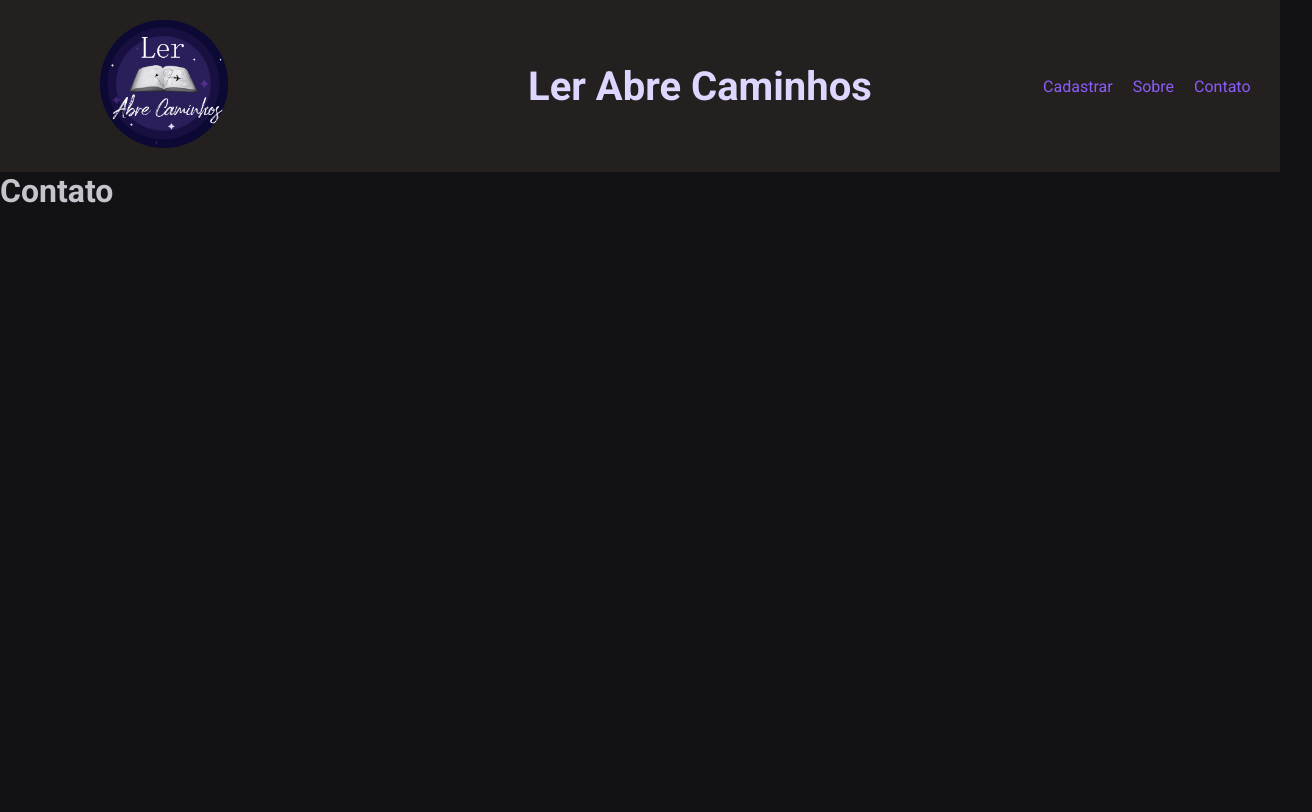
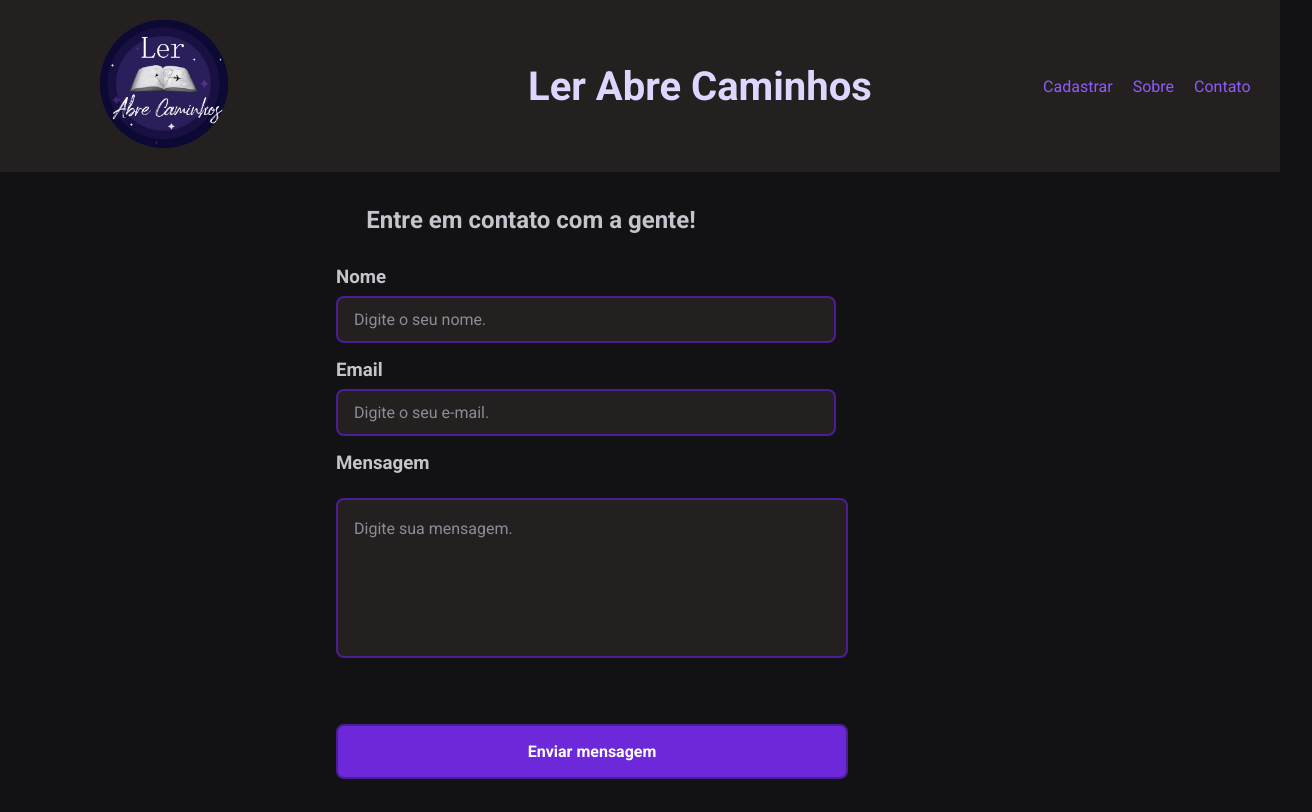
Before and after one commit to guilhermecamboim/ler-abre-caminhos-TS, a React (Vite) app: page /contato in a window 1280 px wide. Shown: the whole page, 1312 px wide, since content can reach past the window. Built offline with nearby package versions, Linux system fonts and the light colour scheme.

Commit message:
Criando página de contato.

```diff
--- a/src/pages/Contact/index.tsx
+++ b/src/pages/Contact/index.tsx
@@ -1,5 +1,111 @@
+import { useState } from 'react';
+
+import { useForm } from 'react-hook-form'
+import { zodResolver } from '@hookform/resolvers/zod'
+import * as zod from 'zod'
+
+import * as S from './styles'
+import { X } from "phosphor-react";
+import { api } from '../../lib/axios';
+
+
+interface IFormPostProps  {
+  name: string;
+  email: string;
+  yourMessage: string;
+}
+
 export function Contact(){
+
+  const [submitedPost, setSubmitedPost] = useState<any>(false);
+
+  const newPostFormSchema = zod.object({
+    name: zod.string().min(1, 'Informe um título válido.').max(100, 'O título deve ser inferior a 100 caracteres.'),
+    email: zod.string().min(1, 'Informe um parágrafo válido.').max(500, 'O parágrafo deve ser inferior a 500 caracteres.'),
+    yourMessage: zod.string().min(1, 'Informe um parágrafo válido.').max(500, 'O título deve ser inferior a 500 caracteres.'),
+  })
+
+  const { register, handleSubmit, formState: { errors } } = useForm({
+    resolver: zodResolver(newPostFormSchema)
+  })
+
+  function handleCreateNewPost(data: IFormPostProps | any) {
+
+    const title = data.title
+    const firstParagraph = data.firstParagraph
+    const secondParagraph = data.secondParagraph
+    const thirdParagraph = data.thirdParagraph
+    const impactPhrase = data.impactPhrase
+    const authorLink = data.authorLink
+    const authorSocialMedia = data.authorSocialMedia
+
+    const result = api.post('post', {
+      title,
+      firstParagraph,
+      secondParagraph,
+      thirdParagraph,
+      impactPhrase,
+      authorLink,
+      authorSocialMedia,
+    })
+
+    setSubmitedPost(true)
+
+  }
+
+
+
   return(
-    <h1>Contato</h1>
+    <S.ContainerAbout>
+
+        <S.Title>Entre em contato com a gente!</S.Title>
+
+          <form onSubmit={handleSubmit(handleCreateNewPost)} action="">
+        <S.ContainerForm>
+            <h3>Nome</h3>
+            <S.TextInputContainer>
+              <input
+                placeholder="Digite o seu nome."
+                {...register('name')}
+              />
+            </S.TextInputContainer>
+            <S.ErrorMessage >
+              <>
+                {errors.title?.message}
+              </>
+            </S.ErrorMessage>
+
+            <h3>Email</h3>
+            <S.TextInputContainer>
+              <input
+                placeholder="Digite o seu e-mail."
+                {...register('email')}
+              />
+            </S.TextInputContainer>
+            <S.ErrorMessage>
+              <>
+                {errors.title?.message}
+              </>
+            </S.ErrorMessage>
+
+            <h3>Mensagem</h3>
+            <textarea
+              placeholder="Digite sua mensagem."
+              {...register('yourMessage')}
+            />
+            <S.ErrorMessage>
+              <>
+                {errors.firstParagraph?.message}
+              </>
+            </S.ErrorMessage>
+
+            <button type="submit">Enviar mensagem</button>
+        </S.ContainerForm>
+          </form>
+        <S.PopUpSuccess color={submitedPost}>
+          <p>Mensagem enviada com sucesso</p>
+          <X size={18} onClick={() => setSubmitedPost(false)}/>
+        </S.PopUpSuccess>
+    </S.ContainerAbout>
   )
 }
--- a/src/pages/Contact/styles.ts
+++ b/src/pages/Contact/styles.ts
@@ -1 +1,131 @@
 import styled from 'styled-components'
+
+export const ContainerAbout = styled.div `
+  display: flex;
+  flex-direction: column;
+  justify-content: center;
+  align-items: center;
+  width: 82rem;
+  height: 40rem;
+`
+
+export const Title = styled.h2 `
+  margin-bottom: 2rem;
+
+  position: relative;
+  right: 125px;
+`
+
+export const ContainerForm = styled.div `
+  display: flex;
+  flex-direction: column;
+  gap: 0.5rem;
+
+  align-items: flex-start;
+  width: 40rem;
+
+  textarea {
+  width: 80%;
+  background: var(--gray-800);
+  border: 0;
+  resize: none;
+  height: 10rem;
+  padding: 1rem;
+  border-radius: 8px;
+  color: var(--white);
+  line-height: 1.6;
+  margin-top: 1rem;
+  border: 2px solid var(--violet-900);
+
+}
+
+textarea:focus {
+  border-color: var(--violet-400);
+}
+
+textarea::placeholder {
+  color: var(--gray-400);
+}
+
+  button[type='submit'] {
+  margin-top: 50px;
+  font-weight: bold;
+  color: var(--white);
+  border: 2px solid var(--violet-900);
+  background: var(--violet-700);
+  padding: 1rem;
+  border-radius: 8px;
+  cursor: pointer;
+  width: 80%;
+}
+
+button[type='submit']:hover {
+  background: var(--violet-500);
+  transition: 1s;
+}
+
+`
+
+export const TextInputContainer = styled.div `
+
+  input {
+  background: var(--gray-800);
+  padding: 12px 16px;
+  border-radius: 8px;
+  box-sizing: border-box;
+  border: 2px solid var(--violet-900);
+  display: flex;
+  align-items: baseline;
+  width: 500px;
+}
+
+  input:focus {
+  border-color: var(--violet-400)
+  }
+
+  input:disabled {
+  opacity: 0.5;
+  cursor: not-allowed;
+  }
+
+  input:focus {
+  outline: none !important;
+  box-shadow: none !important;
+
+  }
+
+  input:disabled {
+    cursor: not-allowed;
+
+  }
+
+  input::placeholder {
+    color: var(--gray-400);
+
+  }
+`
+
+export const ErrorMessage = styled.p  `
+  color: var(--red-500);
+`
+
+export const PopUpSuccess = styled.div`
+  width: 400px;
+  height: 125px;
+  border-radius: 8px;
+  position: fixed;
+  right: 0;
+  top: 0;
+  background: var(--green-300);
+  color: var(--gray-900);
+  display: ${(props) => props.color ? 'flex' : 'none'};
+  justify-content: center;
+  align-items: center;
+
+  svg {
+    position: relative;
+    top: -40px;
+    right: -80px;
+    cursor: pointer;
+  }
+`
```
